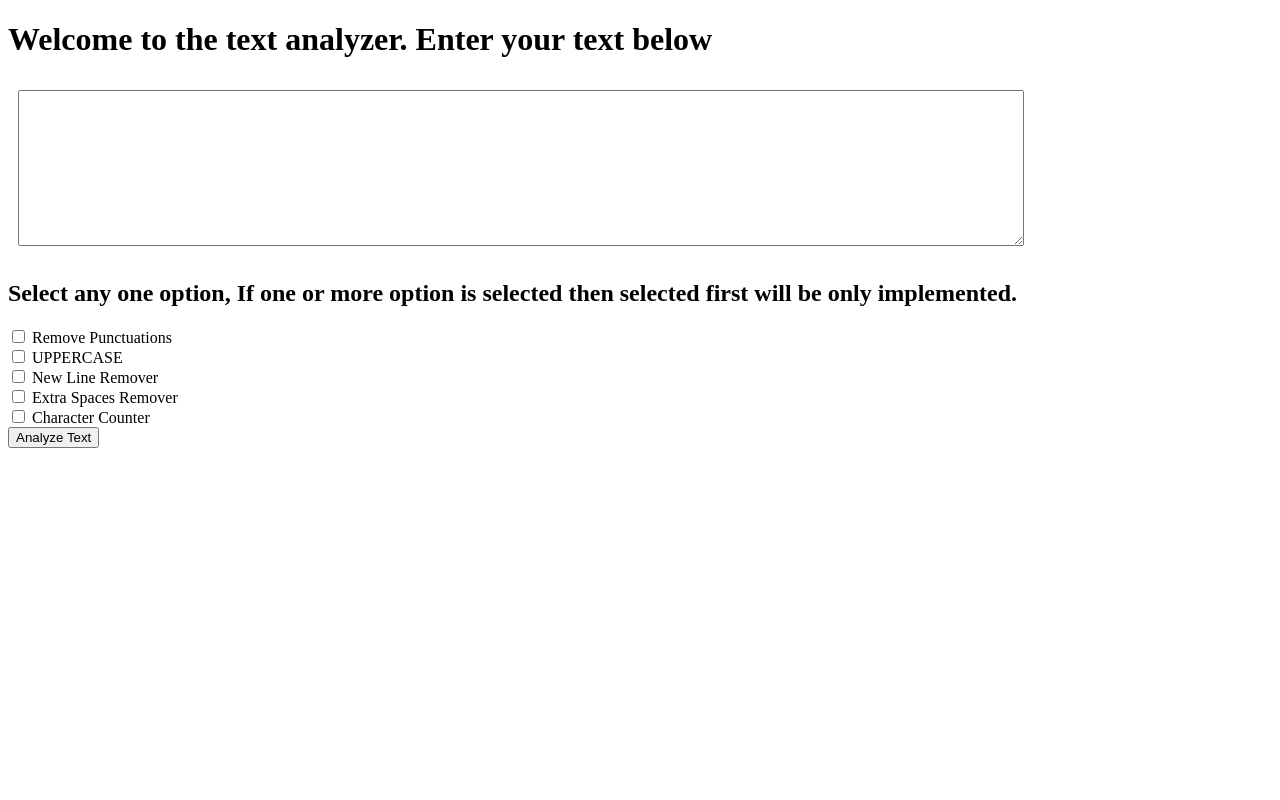
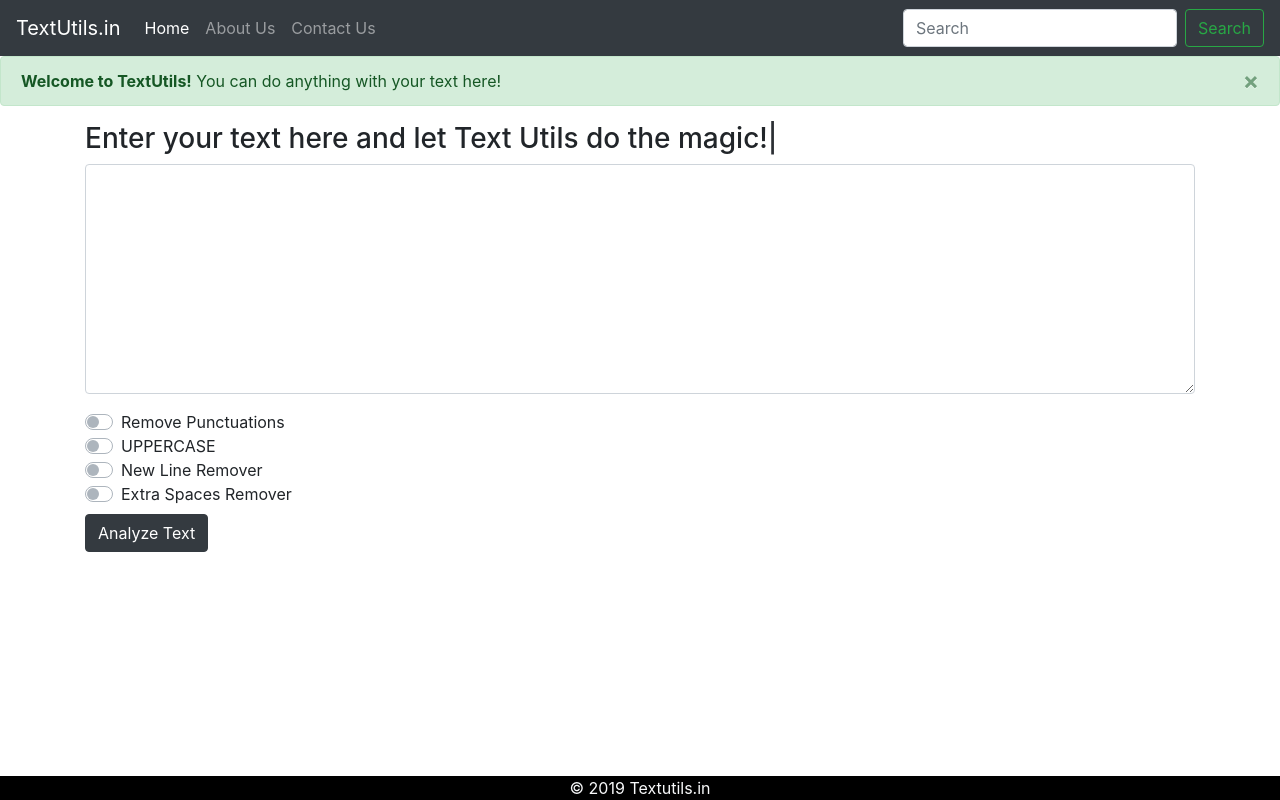
Before and after one commit to rohansaini886/Text-Utils-Django-Python, a Django app: page / in a window 1280 px wide. Run offline with Django 4.2, Linux system fonts and the light colour scheme; some libraries are stand-ins or nearby versions.

Commit message:
Update index.html

```diff
--- a/templates/index.html
+++ b/templates/index.html
@@ -1,21 +1,123 @@
-<!DOCTYPE html>
+<!doctype html>
 <html lang="en">
-<head>
-    <meta charset="UTF-8">
+  <head>
+    <!-- Required meta tags -->
+    <meta charset="utf-8">
+    <meta name="viewport" content="width=device-width, initial-scale=1, shrink-to-fit=no">
+
+    <!-- Bootstrap CSS -->
+    <link rel="stylesheet" href="https://stackpath.bootstrapcdn.com/bootstrap/4.2.1/css/bootstrap.min.css" integrity="sha384-GJzZqFGwb1QTTN6wy59ffF1BuGJpLSa9DkKMp0DgiMDm4iYMj70gZWKYbI706tWS" crossorigin="anonymous">
+    <!--Typed.js-->
+    <script type="text/javascript" src="https://cdn.jsdelivr.net/npm/typed.js"></script>
+
     <title>Text Utils</title>
-</head>
-<body>
-<h1>Welcome to the text analyzer. Enter your text below</h1>
-<form action='/analyze' method='get'>
-    <textarea name='text' style='margin: 10px; width: 1000px; height: 150px;'></textarea><br>
-    <h2>Select any one option, If one or more option is selected then selected first will be only implemented.</h2>
-    <input type="checkbox" name="removepunc"> Remove Punctuations<br>
-    <input type="checkbox" name="fullcaps"> UPPERCASE<br>
-    <input type="checkbox" name="newlineremover"> New Line Remover<br>
-    <input type="checkbox" name="extraspaceremover"> Extra Spaces Remover<br>
-    <input type="checkbox" name="charcounter"> Character Counter <br>
-    <button type='submit'> Analyze Text</button>
+    <style>
+.footer {
+   position: fixed;
+   left: 0;
+   bottom: 0;
+   width: 100%;
+   background-color: black;
+   color: white;
+   text-align: center;
+   display: block;
+}
+</style>
+  </head>
+  <body>
+<nav class="navbar navbar-expand-lg navbar-dark bg-dark">
+  <a class="navbar-brand" href="#">TextUtils.in</a>
+  <button class="navbar-toggler" type="button" data-toggle="collapse" data-target="#navbarNavDropdown" aria-controls="navbarNavDropdown" aria-expanded="false" aria-label="Toggle navigation">
+    <span class="navbar-toggler-icon"></span>
+  </button>
+  <div class="collapse navbar-collapse" id="navbarNavDropdown">
+    <ul class="navbar-nav">
+      <li class="nav-item active">
+        <a class="nav-link" href="#">Home <span class="sr-only">(current)</span></a>
+      </li>
+      <li class="nav-item">
+        <a class="nav-link" href="#">About Us</a>
+      </li>
+      <li class="nav-item">
+        <a class="nav-link" href="#">Contact Us</a>
+      </li>
 
-</form>
-</body>
+    </ul>
+  </div>
+  <form class="form-inline">
+    <input class="form-control mr-sm-2" type="search" placeholder="Search" aria-label="Search">
+    <button class="btn btn-outline-success my-2 my-sm-0" type="submit">Search</button>
+  </form>
+</nav>
+
+
+<div class="alert alert-success alert-dismissible fade show" role="alert">
+  <strong>Welcome to TextUtils!</strong> You can do anything with your text here!
+  <button type="button" class="close" data-dismiss="alert" aria-label="Close">
+    <span aria-hidden="true">×</span>
+  </button>
+</div>
+
+
+<div class="container">
+
+  <form action='/analyze' method='post'> {% csrf_token %}
+
+
+
+  <div class="form-group">
+    <h3><span id="typed"></span></h3>
+    <textarea class="form-control" name='text' id="exampleFormControlTextarea1" rows="9"></textarea>
+  </div>
+
+<div class="custom-control custom-switch">
+  <input type="checkbox" name="removepunc" class="custom-control-input" id="customSwitch1">
+  <label class="custom-control-label" for="customSwitch1">Remove Punctuations</label>
+</div>
+
+  <div class="custom-control custom-switch">
+  <input type="checkbox" name="fullcaps" class="custom-control-input" id="customSwitch2">
+  <label class="custom-control-label" for="customSwitch2">UPPERCASE</label>
+</div>
+
+  <div class="custom-control custom-switch">
+  <input type="checkbox"  name="newlineremover" class="custom-control-input" id="customSwitch3">
+  <label class="custom-control-label" for="customSwitch3">New Line Remover</label>
+</div>
+
+  <div class="custom-control custom-switch">
+  <input type="checkbox"  name="extraspaceremover" class="custom-control-input" id="customSwitch4">
+  <label class="custom-control-label" for="customSwitch4">Extra Spaces Remover</label>
+</div>
+
+<button type="submit" class="btn btn-dark mt-2">Analyze Text</button>
+    </form>
+</div>
+ <!-- Typed.js DONT TOUCH THIS! -->
+ <div id="typed-strings">
+  </div>
+
+  <script>
+     var typed = new Typed('#typed',{
+                    strings:["You can do anything with your text here!","Enter your text here and let Text Utils do the magic!"],
+                    backSpeed: 15,
+                    smartBackspace: true,
+                    backDelay: 1200,
+                    startDelay: 1000,
+                    typeSpeed: 25,
+                    loop: false,
+                  });
+    </script>
+  <!-- Footer-->
+<footer class="footer">
+  <div class="container">
+    <span class="text-light">© 2019 Textutils.in </span>
+  </div>
+</footer>
+    <!-- Optional JavaScript -->
+    <!-- jQuery first, then Popper.js, then Bootstrap JS -->
+    <script src="https://code.jquery.com/jquery-3.3.1.slim.min.js" integrity="sha384-q8i/X+965DzO0rT7abK41JStQIAqVgRVzpbzo5smXKp4YfRvH+8abtTE1Pi6jizo" crossorigin="anonymous"></script>
+    <script src="https://cdnjs.cloudflare.com/ajax/libs/popper.js/1.14.6/umd/popper.min.js" integrity="sha384-wHAiFfRlMFy6i5SRaxvfOCifBUQy1xHdJ/yoi7FRNXMRBu5WHdZYu1hA6ZOblgut" crossorigin="anonymous"></script>
+    <script src="https://stackpath.bootstrapcdn.com/bootstrap/4.2.1/js/bootstrap.min.js" integrity="sha384-B0UglyR+jN6CkvvICOB2joaf5I4l3gm9GU6Hc1og6Ls7i6U/mkkaduKaBhlAXv9k" crossorigin="anonymous"></script>
+  </body>
 </html>
```
